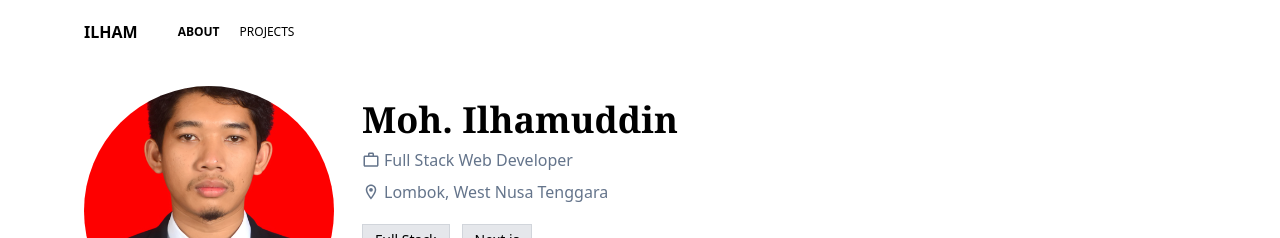
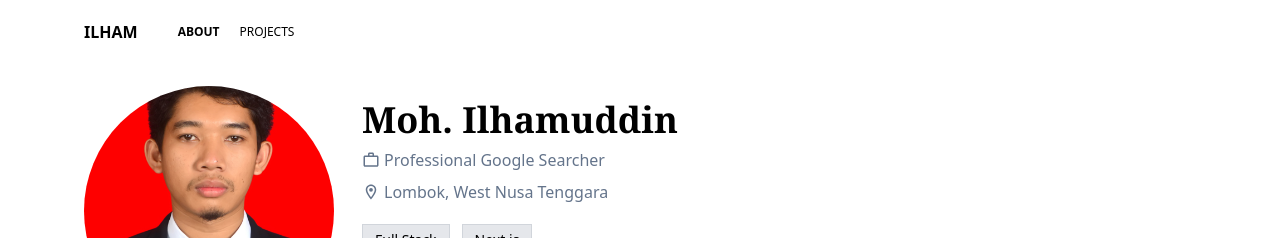
Before and after one commit to superiorkid/mohilham, a Next.js app: page / in a window 1280 px wide. Shown: the top 238 px of the page. Built offline with nearby package versions, Linux system fonts and the light colour scheme.

Commit message:
some update

```diff
--- a/src/app/page.tsx
+++ b/src/app/page.tsx
@@ -26,7 +26,7 @@ function Home() {
             </h1>
             <span className="text-md text-slate-500 font-normal justify-center md:justify-start flex flex-row items-center">
               <MdOutlineWorkOutline className="mr-1 text-lg" />
-              Full Stack Web Developer
+              Professional Google Searcher
             </span>
             <p className="font-normal text-slate-500 flex flex-row items-center justify-center md:justify-start">
               <MdOutlineLocationOn className="mr-1 text-lg" />
```
